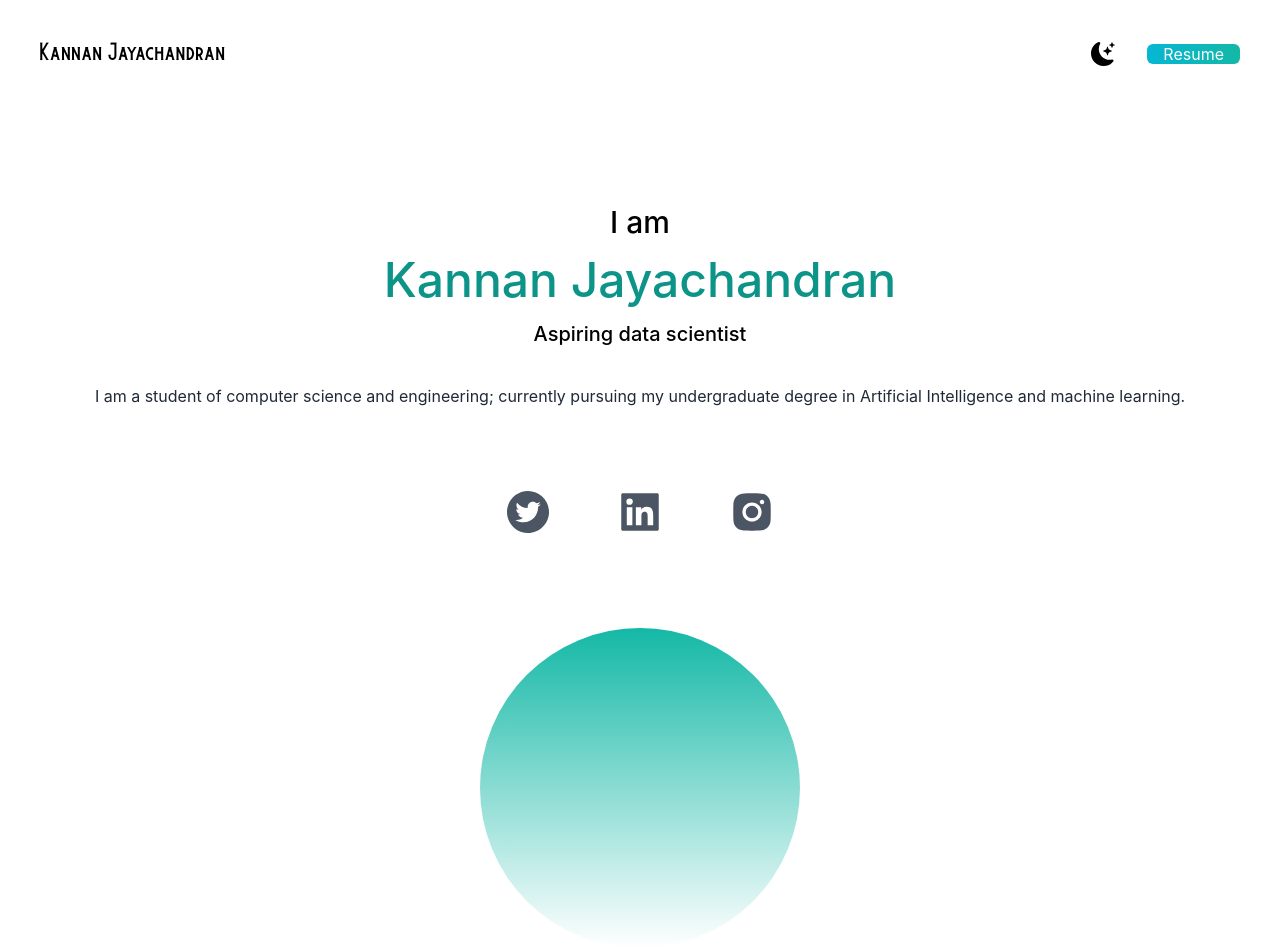
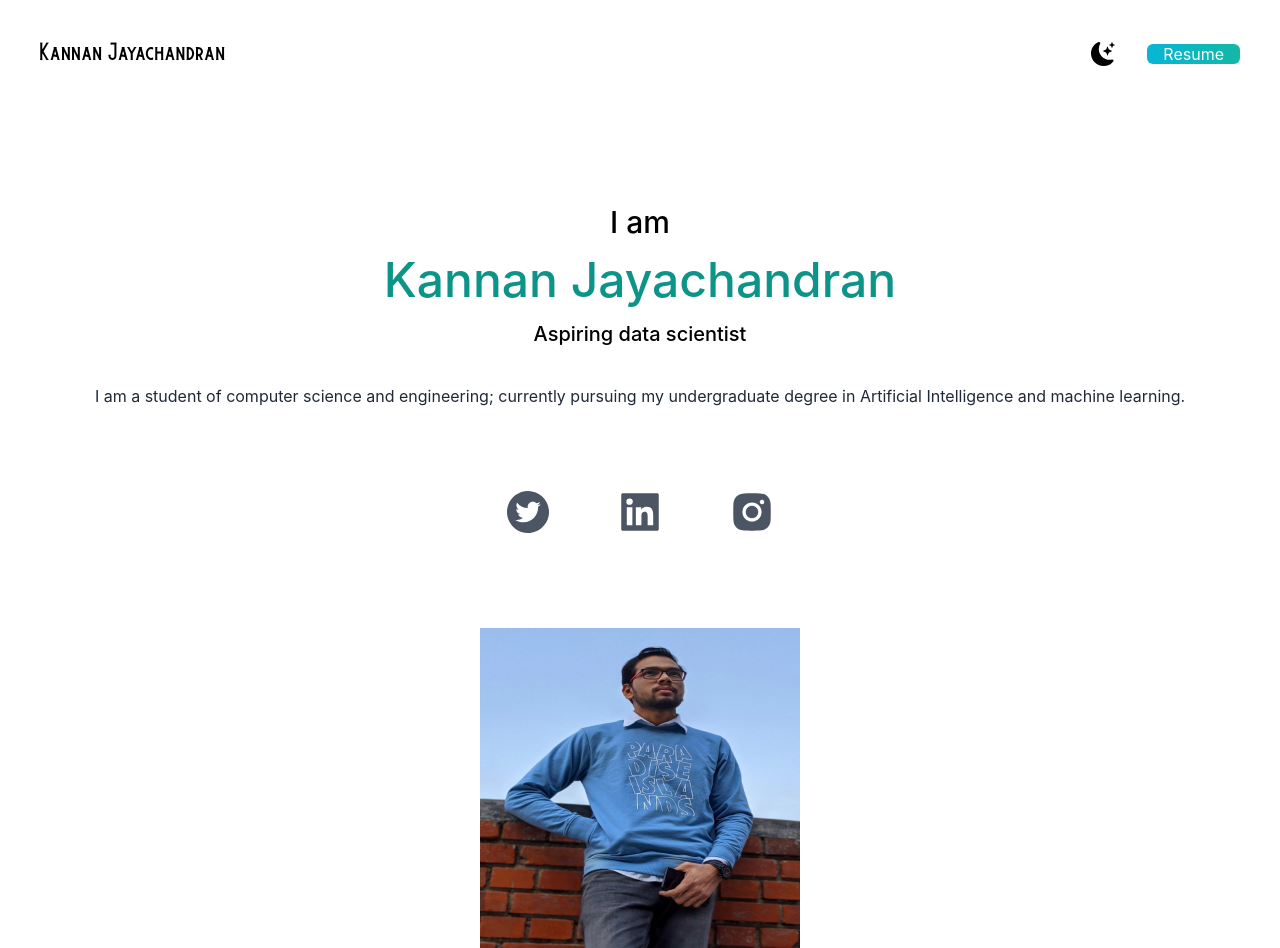
Before and after one commit to kannanjayachandran/Portfolio_0, a Next.js app: page / in a window 1280 px wide. Built offline with nearby package versions, Linux system fonts and the light colour scheme.

Commit message:
updated project

```diff
--- a/pages/index.tsx
+++ b/pages/index.tsx
@@ -46,7 +46,7 @@ export default function Home() {
       </div>
 
       <div className='relative mx-auto bg-gradient-to-b from-teal-500 rounded-full w-80 h-80 mt-20'>
-        {/* //<Image src={myPic} /> */}
+        <Image alt="Description of the image" src={myPic} fill />
 
       </div>
 
```
